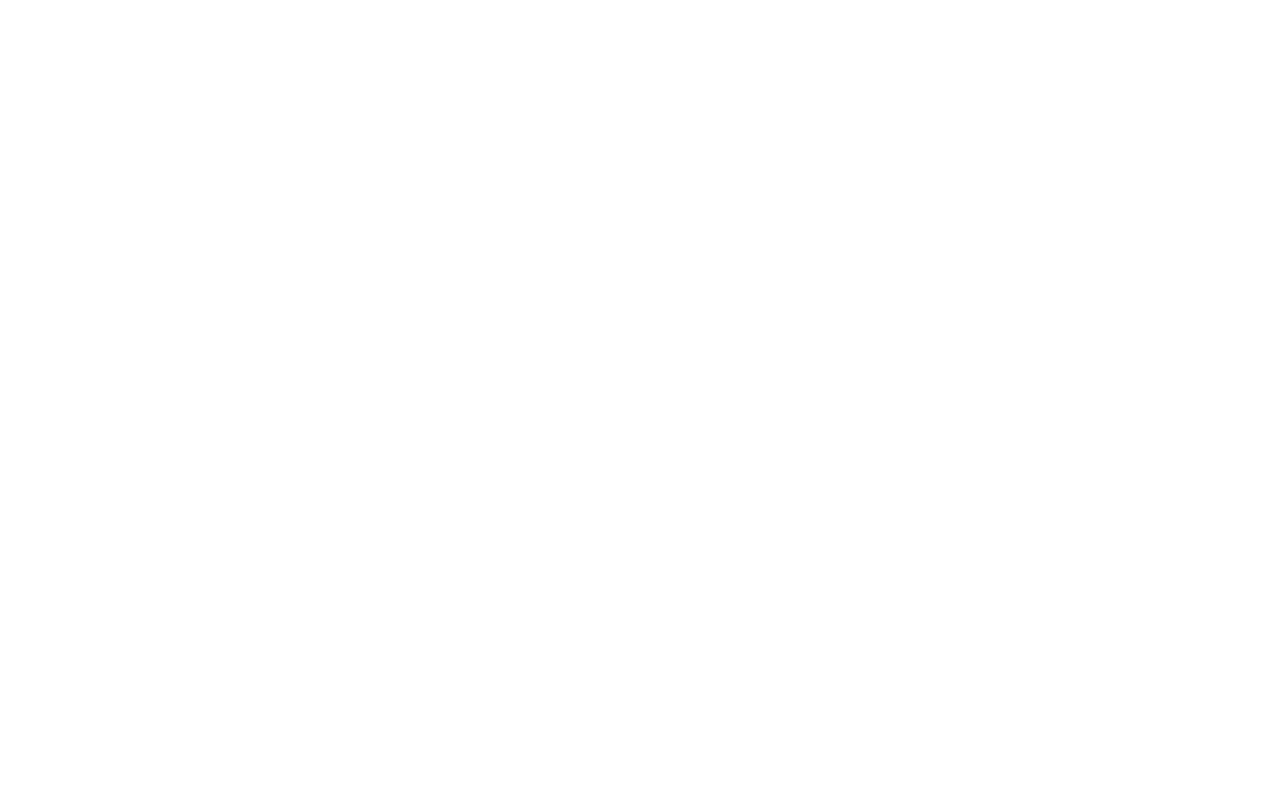
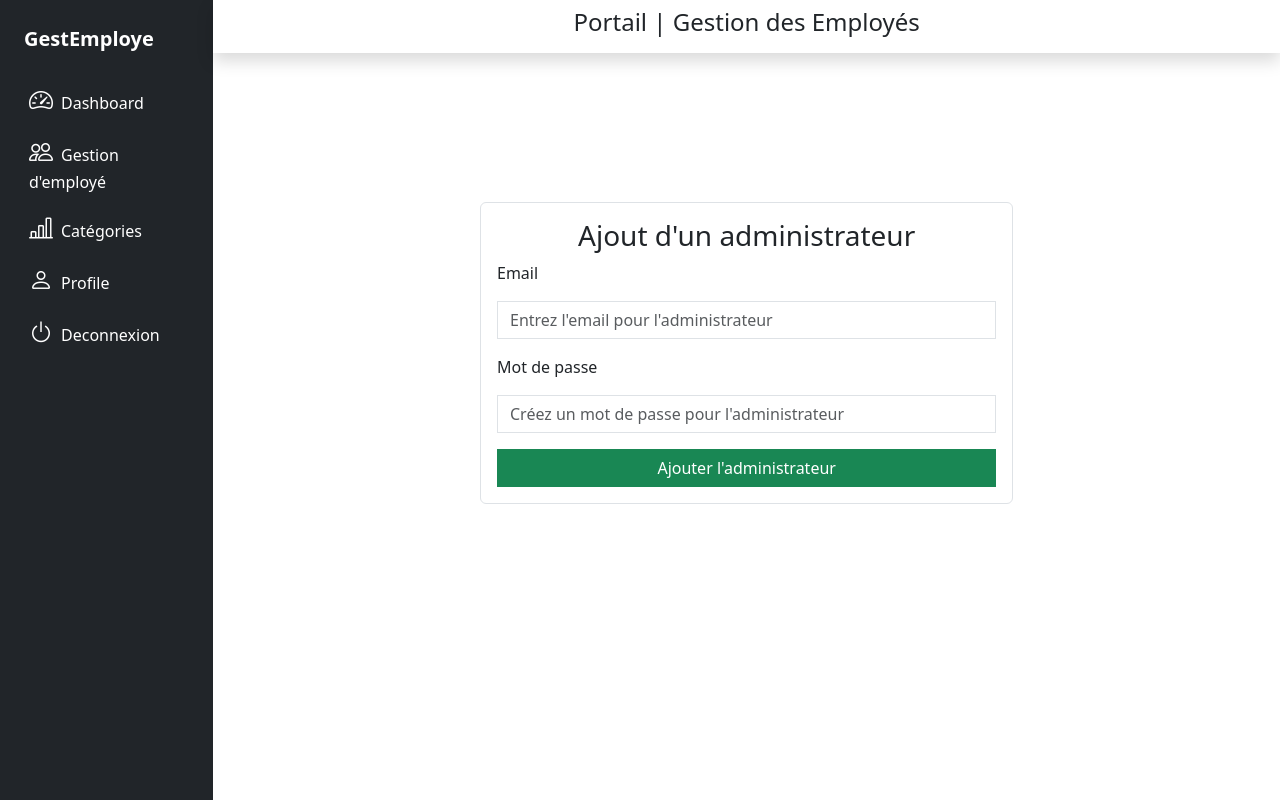
Before and after one commit to Akon2020/employeMag, a React (Vite) app in the folder GestEmploye/: page /admin/dashboard/ajout_admin in a window 1280 px wide. Before the commit this address had no page. Built offline with nearby package versions, Linux system fonts and the light colour scheme.

Commit message:
Trying to add admin in the DB

```diff
--- a/GestEmploye/src/App.jsx
+++ b/GestEmploye/src/App.jsx
@@ -11,6 +11,7 @@
 import AjoutEmploye from "./components/AjoutEmploye";
 import EditEmploye from "./components/EditEmploye";
 import Start from "./components/Start";
+import AjoutAdmin from "./components/AjoutAdmin";
 
 function App() {
   return (
@@ -27,10 +28,17 @@
             path="/admin/dashboard/ajout_categorie"
             element={<AjoutCategorie />}
           />
-          <Route path="/admin/dashboard/ajout_employe" element={<AjoutEmploye/>} />
+          <Route
+            path="/admin/dashboard/ajout_employe"
+            element={<AjoutEmploye />}
+          />
           <Route
             path="/admin/dashboard/edit_employe/:id"
             element={<EditEmploye />}
+          />
+          <Route
+            path="/admin/dashboard/ajout_admin"
+            element={<AjoutAdmin />}
           />
         </Route>
       </Routes>
--- /dev/null
+++ b/GestEmploye/src/components/AjoutAdmin.jsx
@@ -0,0 +1,66 @@
+// import React from 'react'
+import { useState } from "react";
+import axios from "axios";
+import { useNavigate } from "react-router-dom";
+
+const AjoutAdmin = () => {
+  const navigate = useNavigate();
+  const [admin, setAdmin] = useState({
+    email: "",
+    password: "",
+  });
+  const ajouterAdmin = (e) => {
+    e.preventDefault();
+    const formData = new FormData();
+    formData.append("email", admin.email);
+    formData.append("password", admin.password);
+    axios
+      .post("http://localhost:3000/auth/ajout_admin", admin)
+      .then((result) => {
+        if (result.data.Status) {
+          navigate("/admin/dashboard");
+        } else {
+          alert(result.data.Error);
+        }
+      })
+      .catch((err) => console.log(err));
+  };
+  return (
+    <div className="d-flex justify-content-center align-items-center h-75">
+      <div className="p-3 rounded w-50 border">
+        <h3 className="text-center">Ajout d&apos;un administrateur</h3>
+        <form onSubmit={ajouterAdmin}>
+          <div className="mb-3">
+            <label htmlFor="email" className="mb-3">
+              Email
+            </label>
+            <input
+              type="email"
+              name="email"
+              className="form-control rounded-0"
+              placeholder="Entrez l'email pour l'administrateur"
+              onChange={(e) => setAdmin({ ...admin, email: e.target.value })}
+            />
+          </div>
+          <div className="mb-3">
+            <label htmlFor="password" className="mb-3">
+              Mot de passe
+            </label>
+            <input
+              type="text"
+              name="password"
+              className="form-control rounded-0"
+              placeholder="Créez un mot de passe pour l'administrateur"
+              onChange={(e) => setAdmin({ ...admin, password: e.target.value })}
+            />
+          </div>
+          <button className="btn btn-success w-100 rounded-0">
+            Ajouter l&apos;administrateur
+          </button>
+        </form>
+      </div>
+    </div>
+  );
+};
+
+export default AjoutAdmin;
--- a/GestEmploye/src/components/Home.jsx
+++ b/GestEmploye/src/components/Home.jsx
@@ -1,12 +1,14 @@
 // import React from 'react'
 import { useEffect, useState } from "react";
 import axios from "axios";
+import { Link } from "react-router-dom";
 
 const Home = () => {
   const [totalAdmin, setTotalAdmin] = useState(0);
   const [totalEmploye, setTotalEmploye] = useState(0);
   const [totalSalaire, setTotalSalaire] = useState(0);
   const [listeAdmin, setListeAdmin] = useState([]);
+
   /* useEffect(() => {
     nbrAdmin();
   }, []);
@@ -46,6 +48,7 @@
       })
       .catch((err) => console.log(err));
   }, []);
+
   return (
     <div>
       <div className="p-3 d-flex justify-content-around mt-3">
@@ -81,7 +84,15 @@
         </div>
       </div>
       <div className="mt-4 px-5 pt-3">
-        <h3>Liste des Administrateurs</h3>
+        <div className="d-flex justify-content-between">
+          <h3>Liste des Administrateurs</h3>
+          <Link
+            to={"/admin/dashboard/ajout_admin"}
+            className="btn btn-success"
+          >
+            Ajouter un administrateur
+          </Link>
+        </div>
         <table className="table">
           <thead>
             <tr>
```
Also changed, not shown: 1 other file (tests, documents, lock files or other folders).
